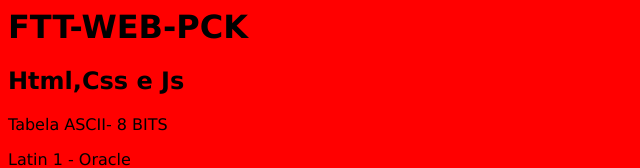
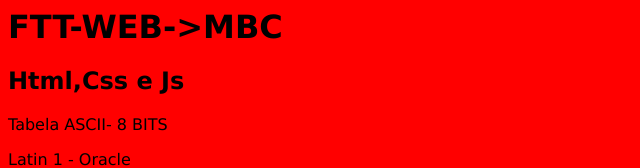
Before and after one commit to Mila9/FTT-WEB-, a plain HTML site: page index.html in a window 1280 px wide. Shown: the top 168 px of the page, without its empty margins (0-640 px from the left). Drawn offline with Linux system fonts and the light colour scheme.

Commit message:
Update index.html

```diff
--- a/index.html
+++ b/index.html
@@ -13,7 +13,7 @@
 </head>
 
 <body>
-<h1>FTT-WEB-PCK</h1>
+<h1>FTT-WEB->MBC</h1>
 <h2>Html,Css e Js</h2>
 <p>Tabela ASCII- 8 BITS</p>
 <p>Latin 1 - Oracle</p>
```
